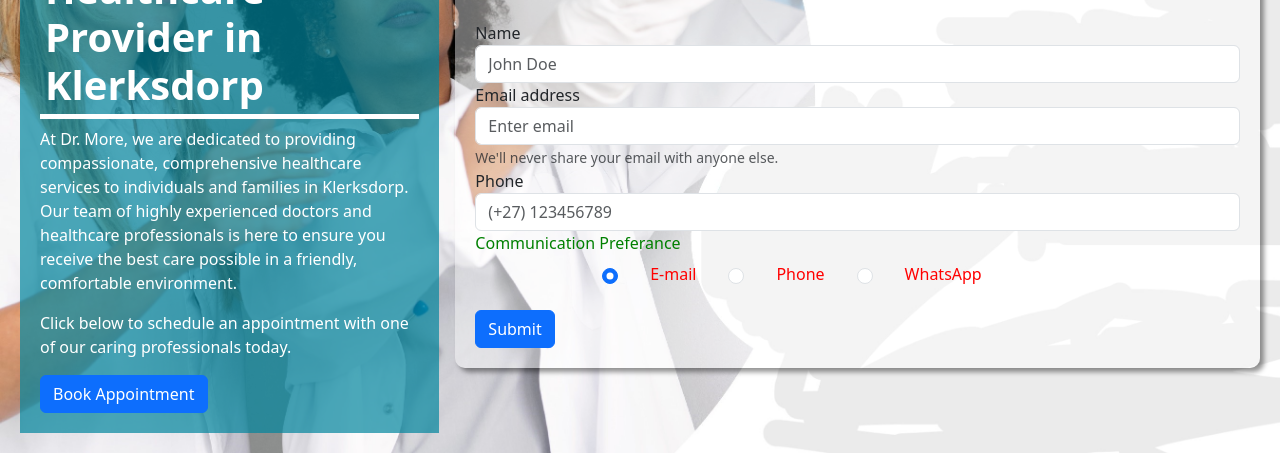
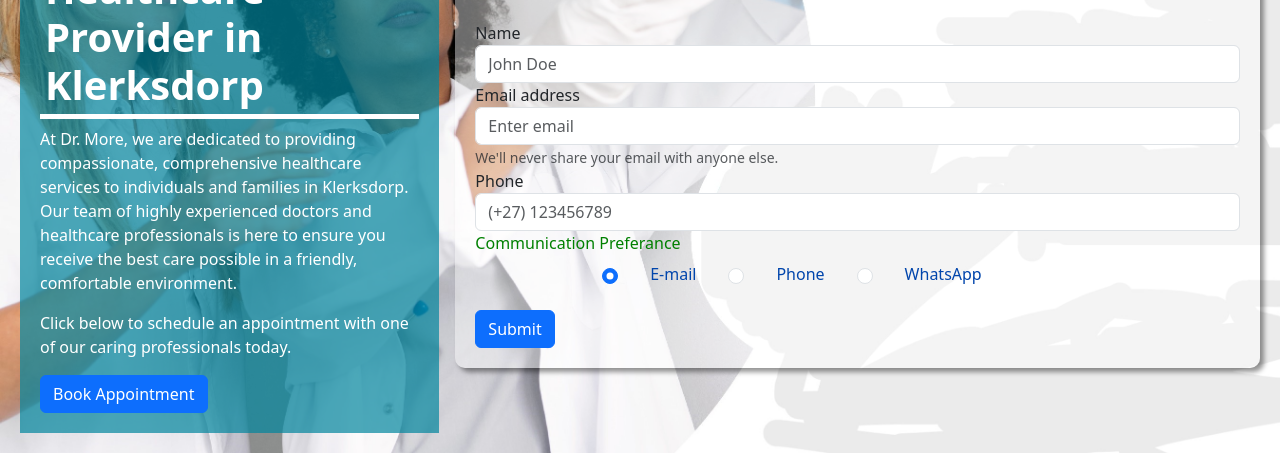
Before and after one commit to BrotherKayman/Full-stack-practice, a plain HTML site: page Websites/index.html in a window 1280 px wide. Shown: the part 324-800 px from the top of the page. Drawn offline with nearby package versions, Linux system fonts and the light colour scheme.

Commit message:
fix overlapping form items

```diff
--- a/Websites/style.css
+++ b/Websites/style.css
@@ -115,10 +115,13 @@
 
 }
 }
+.form{
+    max-width: 100%;
+}
 
 fieldset .form-radio{
     display: flex;
-    color: red;
+    color: rgb(0, 69, 172);
     gap: 2rem;
 }
 fieldset .row{
```
